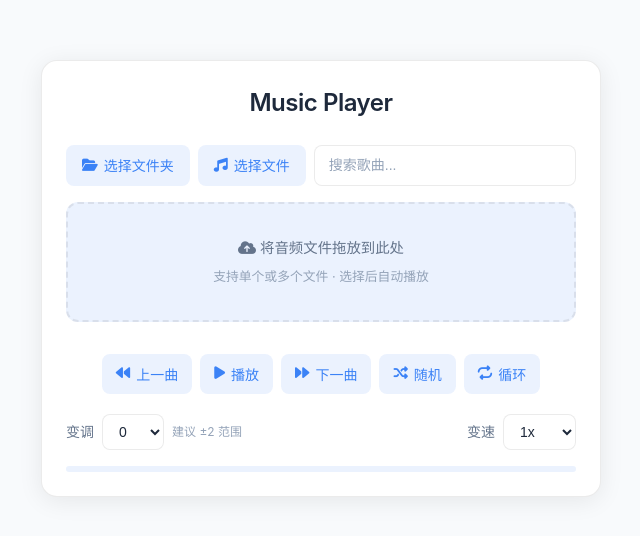
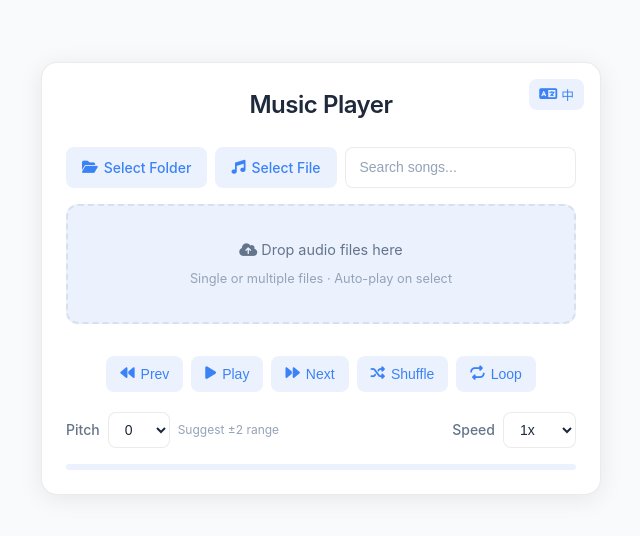
Before and after one commit to DreamingZH/LocalPitchPlayer, a plain HTML site: page index.html in a window 1280 px wide. Shown: the part 122-658 px from the top of the page, without its empty margins (319-959 px from the left). Drawn offline with Linux system fonts and the light colour scheme.

Commit message:
Beautify page, add icon and enable English version.

```diff
--- a/index.html
+++ b/index.html
@@ -3,55 +3,76 @@
 
 <head>
     <meta charset="UTF-8">
-    <meta name="viewport" content="width=device-width, initial-scale=1.0, viewport-fit=cover">
+    <meta name="viewport"
+          content="width=device-width, initial-scale=1.0, minimum-scale=1.0, maximum-scale=1.0, user-scalable=no, viewport-fit=cover">
     <meta name="theme-color" content="#f8fafc" media="(prefers-color-scheme: light)">
     <meta name="theme-color" content="#0f172a" media="(prefers-color-scheme: dark)">
+
     <title>Music Player</title>
+
     <link rel="stylesheet" href="./static/css/style.css">
+
     <link href="https://cdnjs.cloudflare.com/ajax/libs/font-awesome/6.7.2/css/all.min.css" rel="stylesheet">
+
+    <meta name="apple-mobile-web-app-title" content="Music Player">
+    <meta name="mobile-web-app-capable" content="yes">
+    <meta name="apple-touch-fullscreen" content="yes">
+    <meta name="apple-mobile-web-app-status-bar-style" id="statusBarMeta" content="black">
+
+    <meta content="telephone=no" name="format-detection"/>
+    <meta content="email=no" name="format-detection"/>
+
+    <link rel="apple-touch-icon" sizes="180x180" href="./static/img/icon/apple-touch-icon.png">
+    <link rel="icon" type="image/png" sizes="32x32" href="./static/img/icon/favicon-32x32.png">
+    <link rel="icon" type="image/png" sizes="16x16" href="./static/img/icon/favicon-16x16.png">
+    <link rel="manifest" href="./static/img/icon/site.webmanifest">
 </head>
 
 <body>
 <div class="audio-player-container">
+    <button id="lang-toggle" class="lang-toggle" title="Switch Language">
+        <i class="fa-solid fa-language"></i>
+        <span id="lang-label">EN</span>
+    </button>
     <h1 id="player-title" title="Music Player">Music Player</h1>
     <div class="file-selector">
         <label for="folder-input" class="btn-style">
-            <i class="fa-solid fa-folder-open"></i> <span>选择文件夹</span>
+            <i class="fa-solid fa-folder-open"></i> <span data-i18n="selectFolder">选择文件夹</span>
         </label>
         <input type="file" id="folder-input" class="hidden" webkitdirectory directory accept="audio/*">
         <label for="single-song-input" class="btn-style">
-            <i class="fa-solid fa-music"></i> <span>选择文件</span>
+            <i class="fa-solid fa-music"></i> <span data-i18n="selectFile">选择文件</span>
         </label>
         <input type="file" id="single-song-input" class="hidden" accept="audio/*" multiple>
-        <input type="text" id="search-input" placeholder="搜索歌曲...">
+        <input type="text" id="search-input" data-i18n-placeholder="searchPlaceholder" placeholder="搜索歌曲...">
     </div>
     <div id="drag-drop-area" class="drag-drop-zone">
-        <p><i class="fa-solid fa-cloud-arrow-up"></i> 将音频文件拖放到此处</p>
-        <p class="hint">支持单个或多个文件 · 选择后自动播放</p>
+        <p><i class="fa-solid fa-cloud-arrow-up"></i> <span data-i18n="dragDropHint">将音频文件拖放到此处</span></p>
+        <p class="hint" data-i18n="dragDropSubHint">支持单个或多个文件 · 选择后自动播放</p>
     </div>
     <div class="song-list" id="song-list"></div>
     <div class="player-controls">
-        <button id="prev-btn" class="btn" title="上一曲">
-            <i class="fa-solid fa-backward"></i> <span>上一曲</span>
+        <button id="prev-btn" class="btn" data-i18n-title="prev" title="上一曲">
+            <i class="fa-solid fa-backward"></i> <span data-i18n="prev">上一曲</span>
         </button>
-        <button id="play-pause-btn" class="btn" title="播放">
-            <i class="fa-solid fa-play"></i> <span>播放</span>
+        <button id="play-pause-btn" class="btn" data-i18n-title="play" title="播放">
+            <i class="fa-solid fa-play"></i> <span data-i18n="play">播放</span>
         </button>
-        <button id="next-btn" class="btn" title="下一曲">
-            <i class="fa-solid fa-forward"></i> <span>下一曲</span>
+        <button id="next-btn" class="btn" data-i18n-title="next" title="下一曲">
+            <i class="fa-solid fa-forward"></i> <span data-i18n="next">下一曲</span>
         </button>
-        <button id="random-btn" class="btn" title="随机播放">
-            <i class="fa-solid fa-shuffle"></i> <span>随机</span>
+        <button id="random-btn" class="btn" data-i18n-title="shuffle" title="随机播放">
+            <i class="fa-solid fa-shuffle"></i> <span data-i18n="shuffle">随机</span>
         </button>
-        <button id="loop-btn" class="btn" title="循环播放">
-            <i class="fa-solid fa-repeat"></i> <span>循环</span>
+        <button id="loop-btn" class="btn" data-i18n-title="loop" title="循环播放">
+            <i class="fa-solid fa-repeat"></i> <span data-i18n="loop">循环</span>
         </button>
     </div>
     <div class="row">
         <div class="col-md-6">
             <div class="input-group">
                 <div>
-                    <span class="input-group-text">变调</span>
+                    <span class="input-group-text" data-i18n="pitch">变调</span>
                     <select id="pitch-shift" class="pitch-shift-select">
                         <option value="-5">-5</option>
                         <option value="-4">-4</option>
@@ -65,14 +86,14 @@
                         <option value="4">+4</option>
                         <option value="5">+5</option>
                     </select>
-                    <small class="text-muted">建议 ±2 范围</small>
+                    <small class="text-muted" data-i18n="pitchHint">建议 ±2 范围</small>
                 </div>
             </div>
         </div>
         <div class="col-md-6">
             <div class="input-group">
                 <div class="justify-end">
-                    <span class="input-group-text">变速</span>
+                    <span class="input-group-text" data-i18n="speed">变速</span>
                     <select id="tempo-shift" class="tempo-shift-select">
                         <option value="0.5">0.5x</option>
                         <option value="0.6">0.6x</option>
@@ -96,6 +117,7 @@
         </div>
     </div>
 </div>
+<script src="./static/js/i18n.js"></script>
 <script src="./static/js/main.js"></script>
 </body>
 
--- a/static/css/style.css
+++ b/static/css/style.css
@@ -64,6 +64,7 @@ body {
     max-width: 560px;
     animation: fadeIn 0.4s ease-out;
     border: 1px solid var(--border);
+    position: relative;
 }
 
 @keyframes fadeIn {
@@ -75,6 +76,39 @@ body {
         opacity: 1;
         transform: translateY(0);
     }
+}
+
+/* 语言切换按钮 */
+.lang-toggle {
+    position: absolute;
+    top: 16px;
+    right: 16px;
+    background: var(--accent-light);
+    color: var(--accent);
+    border: none;
+    border-radius: 8px;
+    padding: 6px 10px;
+    font-size: 0.8rem;
+    font-weight: 500;
+    cursor: pointer;
+    transition: all 0.2s ease;
+    display: inline-flex;
+    align-items: center;
+    gap: 4px;
+    z-index: 10;
+    -webkit-tap-highlight-color: transparent;
+}
+
+.lang-toggle:hover {
+    background: var(--accent-medium);
+}
+
+.lang-toggle:active {
+    transform: scale(0.96);
+}
+
+.lang-toggle i {
+    font-size: 0.9rem;
 }
 
 /* 标题 - 修复过长问题 */
@@ -90,7 +124,7 @@ h1#player-title {
     overflow: hidden;
     text-overflow: ellipsis;
     white-space: nowrap;
-    padding: 0 8px;
+    padding: 0 40px; /* 为语言按钮留出空间 */
 }
 
 /* 文件选择区域 */
@@ -376,9 +410,21 @@ small {
         margin-top: 8px;
     }
 
+    .lang-toggle {
+        top: 12px;
+        right: 12px;
+        padding: 5px 8px;
+        font-size: 0.75rem;
+    }
+
+    .lang-toggle i {
+        font-size: 0.85rem;
+    }
+
     h1#player-title {
         font-size: 1.25rem;
         margin-bottom: 16px;
+        padding: 0 50px; /* 移动端为语言按钮留更多空间 */
     }
 
     .file-selector {
--- /dev/null
+++ b/static/js/i18n.js
@@ -0,0 +1,167 @@
+/**
+ * 国际化模块
+ */
+const i18n = (function () {
+    // 语言包
+    const translations = {
+        'zh': {
+            selectFolder: '选择文件夹',
+            selectFile: '选择文件',
+            searchPlaceholder: '搜索歌曲...',
+            dragDropHint: '将音频文件拖放到此处',
+            dragDropSubHint: '支持单个或多个文件 · 选择后自动播放',
+            prev: '上一曲',
+            play: '播放',
+            pause: '暂停',
+            next: '下一曲',
+            shuffle: '随机',
+            loop: '循环',
+            pitch: '变调',
+            pitchHint: '建议 ±2 范围',
+            speed: '变速',
+            noMatch: '无匹配歌曲'
+        },
+        'en': {
+            selectFolder: 'Select Folder',
+            selectFile: 'Select File',
+            searchPlaceholder: 'Search songs...',
+            dragDropHint: 'Drop audio files here',
+            dragDropSubHint: 'Single or multiple files · Auto-play on select',
+            prev: 'Prev',
+            play: 'Play',
+            pause: 'Pause',
+            next: 'Next',
+            shuffle: 'Shuffle',
+            loop: 'Loop',
+            pitch: 'Pitch',
+            pitchHint: 'Suggest ±2 range',
+            speed: 'Speed',
+            noMatch: 'No matching songs'
+        }
+    };
+
+    // 当前语言
+    // 修改 i18n.js 中的 currentLang 初始化部分
+    let currentLang = localStorage.getItem('lang') || getDefaultLang();
+
+    /**
+     * 根据时区和浏览器语言推断默认语言
+     * @returns {string} 语言代码
+     */
+    function getDefaultLang() {
+        // 优先使用浏览器语言
+        const browserLang = navigator.language || navigator.userLanguage;
+
+        // 中文相关语言代码
+        if (browserLang.startsWith('zh')) {
+            return 'zh';
+        }
+
+        if (browserLang.startsWith('en')) {
+            return 'en';
+        }
+
+        // 通过时区判断(中国时区为 UTC+8)
+        const timezone = Intl.DateTimeFormat().resolvedOptions().timeZone;
+        const chinaTimezones = ['Asia/Shanghai', 'Asia/Chongqing', 'Asia/Urumqi', 'Asia/Hong_Kong', 'Asia/Taipei'];
+
+        if (chinaTimezones.includes(timezone)) {
+            return 'zh';
+        }
+
+        return 'en';
+    }
+
+
+    /**
+     * 获取翻译文本
+     * @param {string} key - 翻译键
+     * @returns {string} 翻译后的文本
+     */
+    function t(key) {
+        return translations[currentLang][key] || translations['en'][key] || key;
+    }
+
+    /**
+     * 更新页面所有文本
+     */
+    function updatePageTexts() {
+        // 更新 data-i18n 属性的元素
+        document.querySelectorAll('[data-i18n]').forEach(el => {
+            const key = el.getAttribute('data-i18n');
+            if (key) {
+                el.textContent = t(key);
+            }
+        });
+
+        // 更新 placeholder
+        document.querySelectorAll('[data-i18n-placeholder]').forEach(el => {
+            const key = el.getAttribute('data-i18n-placeholder');
+            if (key) {
+                el.placeholder = t(key);
+            }
+        });
+
+        // 更新 title 属性
+        document.querySelectorAll('[data-i18n-title]').forEach(el => {
+            const key = el.getAttribute('data-i18n-title');
+            if (key) {
+                el.title = t(key);
+            }
+        });
+
+        // 更新 html lang 属性
+        document.documentElement.lang = currentLang === 'zh' ? 'zh-CN' : 'en';
+
+        // 更新语言切换按钮标签
+        const langLabel = document.getElementById('lang-label');
+        if (langLabel) {
+            langLabel.textContent = currentLang === 'zh' ? 'EN' : '中';
+        }
+    }
+
+    /**
+     * 切换语言
+     */
+    function toggleLang() {
+        currentLang = currentLang === 'zh' ? 'en' : 'zh';
+        localStorage.setItem('lang', currentLang);
+        updatePageTexts();
+    }
+
+    /**
+     * 获取当前语言
+     * @returns {string} 当前语言代码
+     */
+    function getLang() {
+        return currentLang;
+    }
+
+    /**
+     * 初始化
+     */
+    function init() {
+        updatePageTexts();
+
+        // 绑定语言切换按钮
+        const langToggle = document.getElementById('lang-toggle');
+        if (langToggle) {
+            langToggle.addEventListener('click', toggleLang);
+        }
+    }
+
+    // DOM 加载完成后初始化
+    if (document.readyState === 'loading') {
+        document.addEventListener('DOMContentLoaded', init);
+    } else {
+        init();
+    }
+
+    // 导出 API
+    return {
+        t,
+        getLang,
+        toggleLang,
+        updatePageTexts
+    };
+})();
--- a/static/js/main.js
+++ b/static/js/main.js
@@ -914,7 +914,8 @@ document.addEventListener('DOMContentLoaded', function () {
         gainNode.connect(audioContext.destination);
         audioContext.resume().then(() => {
             isPlaying = true;
-            playPauseBtn.innerHTML = '<i class="fa-solid fa-pause"></i> 暂停';
+            playPauseBtn.innerHTML = '<i class="fa-solid fa-pause"></i> <span data-i18n="pause">暂停</span>';
+            i18n.updatePageTexts();
         });
     };
 
@@ -1164,7 +1165,8 @@ document.addEventListener('DOMContentLoaded', function () {
             fadeOut(gainNode, () => {
                 disconnectPitchShifter();
                 isPlaying = false;
-                playPauseBtn.innerHTML = '<i class="fa-solid fa-play"></i> 播放';
+                playPauseBtn.innerHTML = '<i class="fa-solid fa-play"></i> <span data-i18n="play">播放</span>';
+                i18n.updatePageTexts();
             });
         }
     }
```
Also changed, not shown: static/img/icon/android-chrome-192x192.png (added), static/img/icon/android-chrome-512x512.png (added), static/img/icon/apple-touch-icon.png (added), static/img/icon/favicon-16x16.png (added), static/img/icon/favicon-32x32.png (added), static/img/icon/favicon.ico (added), static/img/icon/site.webmanifest (added).
